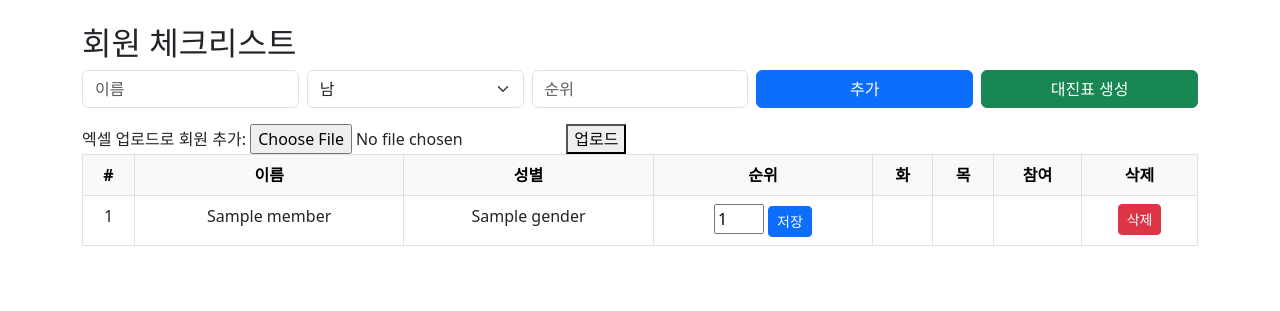
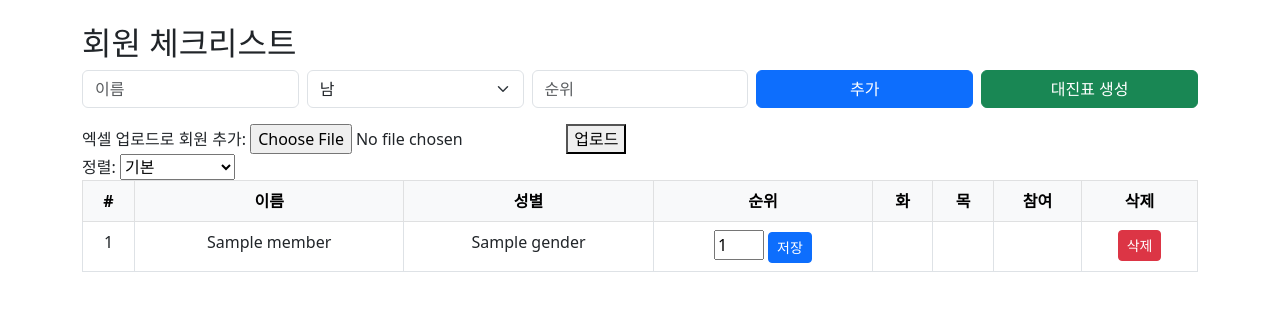
Before and after one commit to trainghost/tennis, a Flask app: template templates/index.html in a window 1280 px wide. Shown: the top 311 px of the page. Run offline with Flask 3, Linux system fonts and the light colour scheme; the template is opened without the code that fills it: most values are stand-ins (such as "Sample title", 1, 10 or a date in 2020).

Commit message:
Update index.html

```diff
--- a/templates/index.html
+++ b/templates/index.html
@@ -27,7 +27,14 @@
           <button type="submit">업로드</button>
     </form>
 
-
+    <form method="get" action="/">
+      <label for="sort">정렬:</label>
+      <select name="sort" onchange="this.form.submit()">
+        <option value="">기본</option>
+        <option value="asc" {% if sort == 'asc' %}selected{% endif %}>순위 오름차순</option>
+        <option value="desc" {% if sort == 'desc' %}selected{% endif %}>순위 내림차순</option>
+      </select>
+    </form>
 
 
     <table class="table table-bordered table-hover text-center">
```
